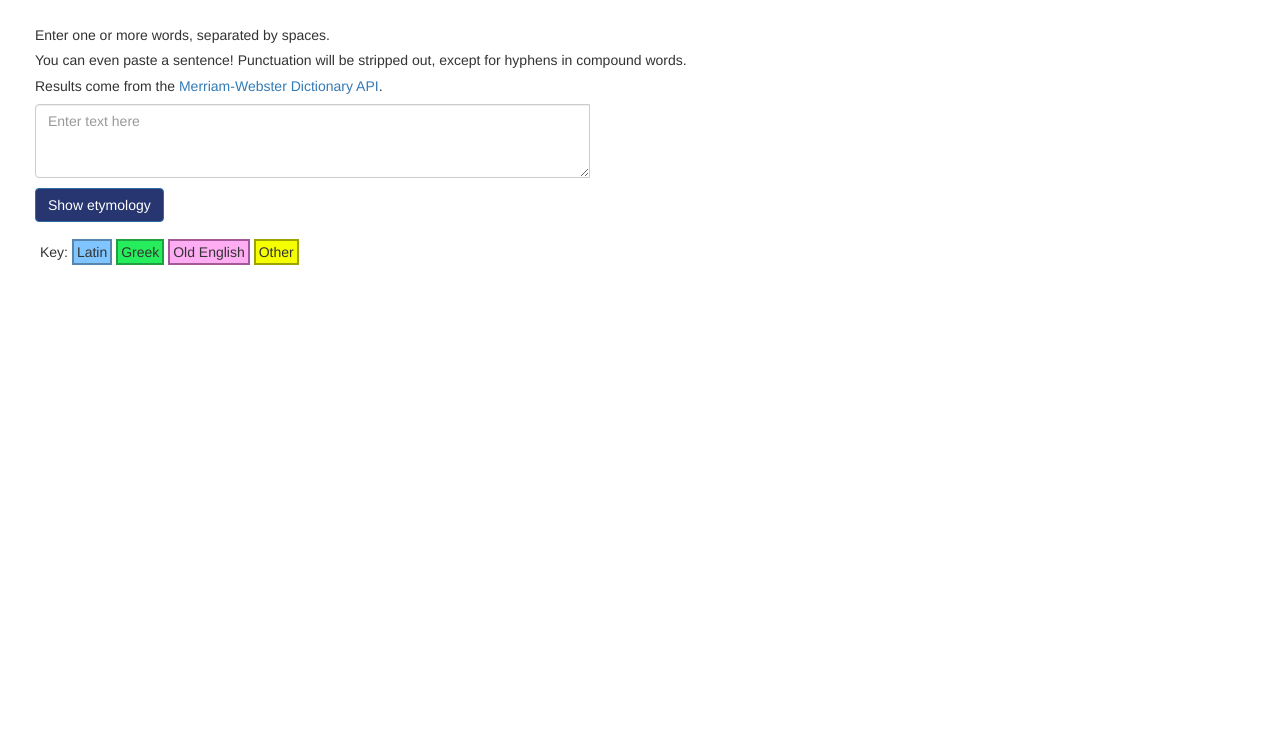
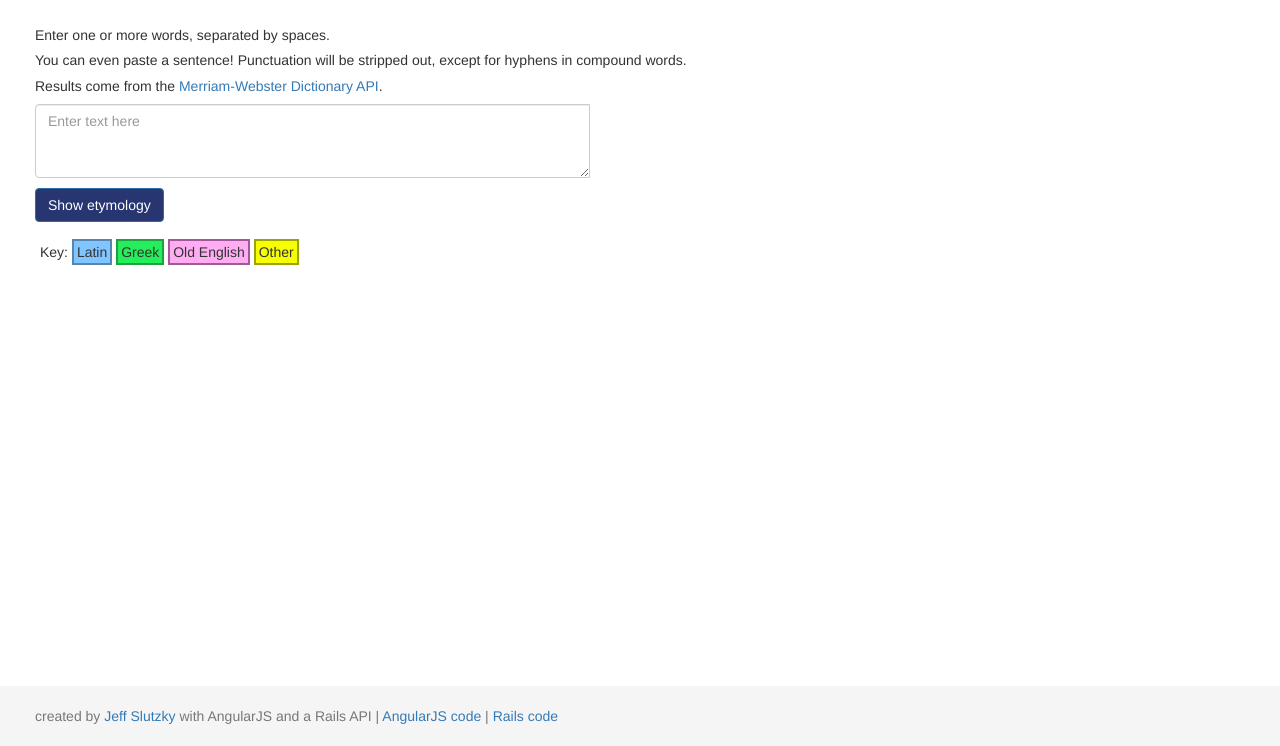
Before and after one commit to jeffslutzky/etymologizer-angular, a website: page app/index.html in a window 1280 px wide. Shown: the part 54-800 px from the top of the page. Drawn offline with nearby package versions, Linux system fonts and the light colour scheme.

Commit message:
add footer

```diff
--- a/app/app.css
+++ b/app/app.css
@@ -108,22 +108,25 @@ button {
   color: white;
 }
 
-/*@media screen and (max-width: 375px) {
-
-  h4 {
-  font-size: 3.0vh;
+/* Sticky footer styles
+-------------------------------------------------- */
+html {
+  position: relative;
+  min-height: 100%;
+}
+body {
+  /* Margin bottom by footer height */
+  margin-bottom: 60px;
+}
+footer {
+  position: absolute;
+  bottom: 0;
+  width: 100%;
+  /* Set the fixed height of the footer here */
+  height: 60px;
+  background-color: #f5f5f5;
 }
 
-  .display-words {
-    width: 100%;
-  }
-
-  .display-etymology {
-    width: 100%;
-    padding: 10px;
-    font-size: 16px;
-    background-color: beige;
-  }
-
-
-}*/
+footer p {
+  margin: 20px 0;
+}
--- a/app/index.html
+++ b/app/index.html
@@ -38,6 +38,12 @@
 
 </div>
 
+<footer>
+  <div class="container">
+    <p class="text-muted">created by <a href="http://www.jeffslutzky.com">Jeff Slutzky</a> with AngularJS and a Rails API | <a href="https://github.com/jeffslutzky/etymologizer-yeoman">AngularJS code</a> | <a href="https://github.com/jeffslutzky/etymologizer-rails-api">Rails code</a></p>
+  </div>
+</footer>
+
 </body>
 
 </html>
```
